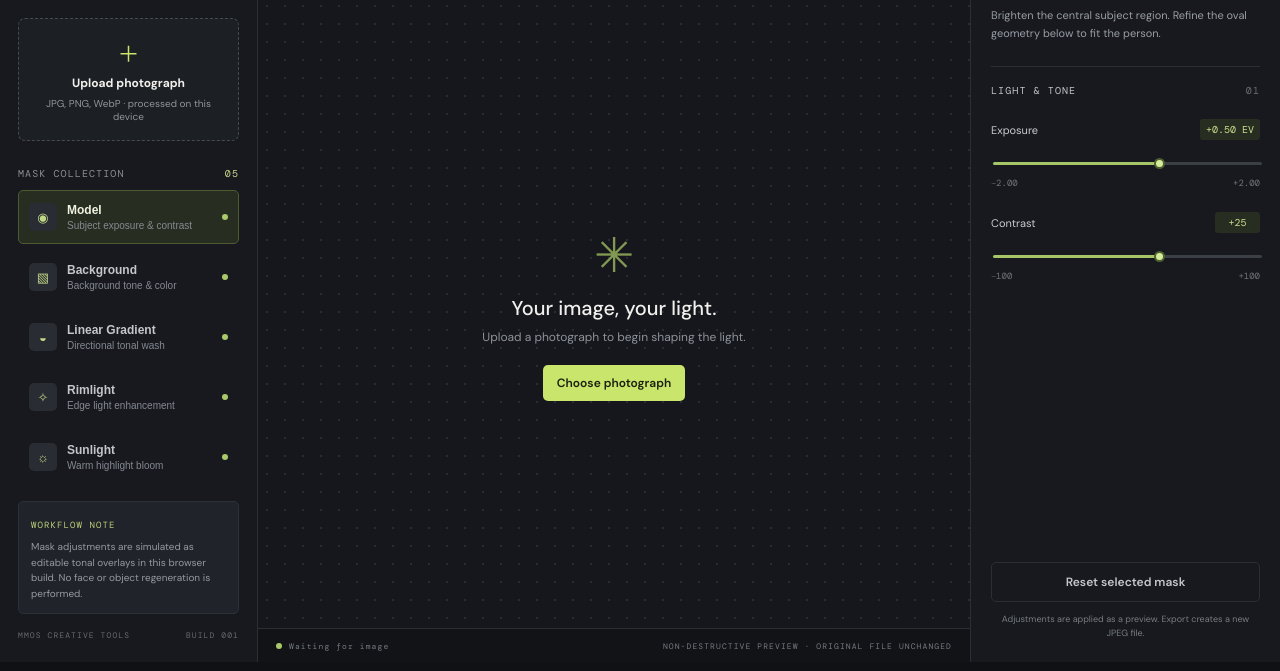
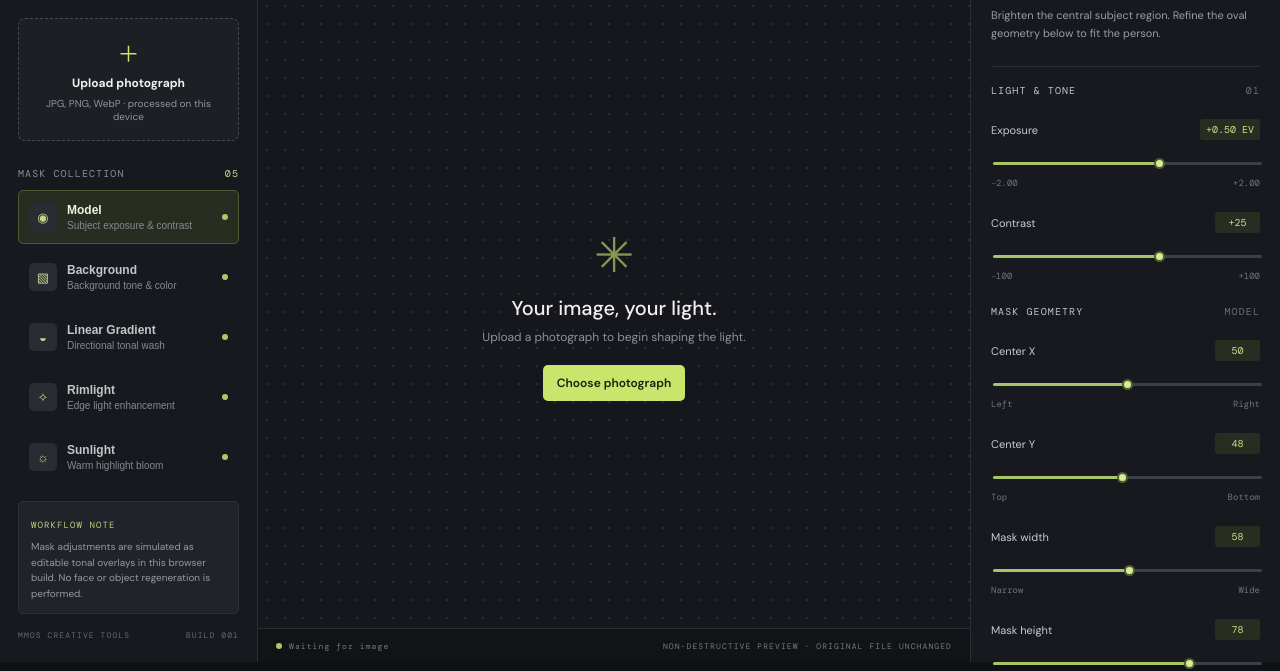
Before and after one commit to mmoslighting/mmos-lighting-studio, a plain HTML site: page index.html in a window 1280 px wide. Shown: the part 138-809 px from the top of the page. Drawn offline with nearby package versions, Linux system fonts and the light colour scheme.

Commit message:
Add adjustable model mask geometry controls

```diff
--- a/index.html
+++ b/index.html
@@ -41,7 +41,7 @@
       <p id="maskDescription" class="mask-desc">Lift the subject exposure and add controlled contrast.</p>
       <div class="control-group">
         <div class="group-label">LIGHT & TONE <span>01</span></div>
-        <div id="controls"></div>
+        <div id="controls"></div><div class="geometry-panel"><div class="group-label">MASK GEOMETRY <span>MODEL</span></div><div id="geometryControls"></div><p class="geometry-help">Atur posisi dan ukuran oval agar mendekati area subjek. Background menggunakan area kebalikannya.</p></div>
       </div>
       <div class="inspector-bottom"><button id="resetMask" class="wide-ghost">Reset selected mask</button><p>Adjustments are applied as a preview. Export creates a new JPEG file.</p></div>
     </aside>
```
